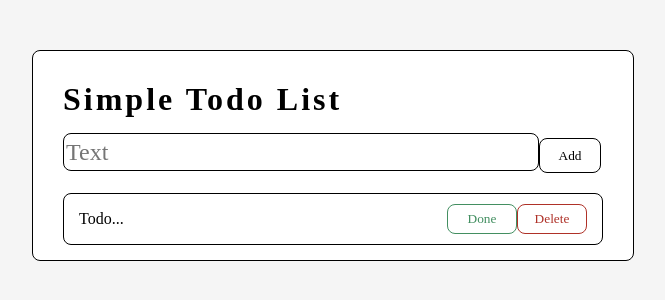
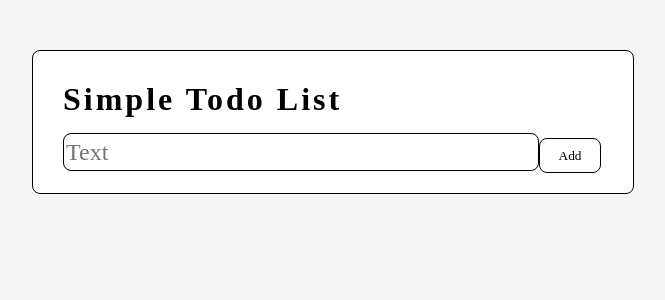
Before and after one commit to AlanChou1995/project_TodoList-app, a React (Create React App) app: page / in a window 1280 px wide. Shown: the top 300 px of the page, without its empty margins (307-972 px from the left). Built offline with nearby package versions, Linux system fonts and the light colour scheme.

Commit message:
fixing LocalStorage

```diff
--- a/src/App.js
+++ b/src/App.js
@@ -8,21 +8,23 @@ import {
     TodoInput,
     AddButton,
 } from './components/styled';
-import { useState, useRef, useEffect, useLayoutEffect } from 'react'
+import { useState, useRef, useEffect } from 'react'
 import TodoItem from './components/TodoItem'
 
+
 const App = () => {
-    const [todos, setTodos] = useState([
-        { id: 1, inputValue: 'Todo...', isDone: false },
-    ]);
+    const id = useRef(2);
+    const [todos, setTodos] = useState(() => {
+        let todoData = localStorage.getItem('todos') || '';
+        if (todoData) {
+            todoData = JSON.parse(todoData);;
+            id.current = todoData[0].id + 1;
+        } else {
+            todoData = [];
+        }
+        return todoData;
+    });
     const [inputValue, setInputValue] = useState('');
-    const id = useRef(2);
-    useLayoutEffect(() => {
-        const todoData = JSON.parse(localStorage.getItem('todos')) || '';
-        if (todoData) {
-            setTodos(todoData)
-        }
-    }, []);
     useEffect(() => {
         localStorage.setItem('todos', JSON.stringify(todos));
     }, [todos])
```
